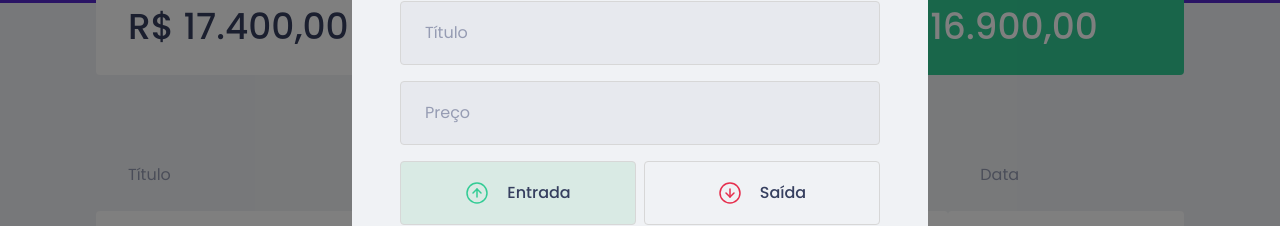
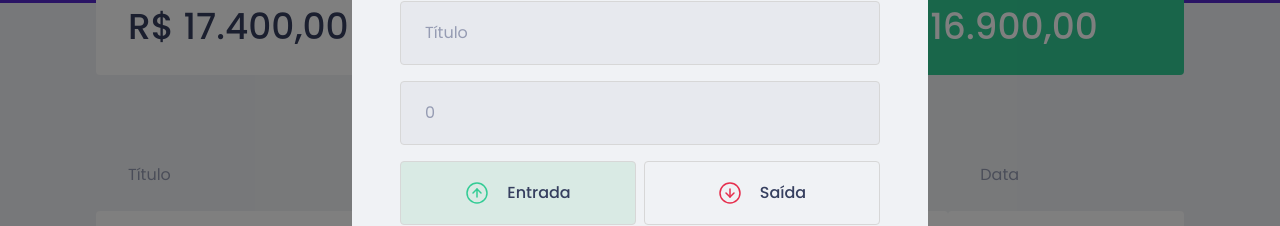
Before and after one commit to duardodev/dtmoney, a React (Vite) app: page / in a window 1280 px wide. Both pictures are taken after a click on the button "Nova transação". Shown: the part 237-463 px from the top of the page. Built offline with nearby package versions, Linux system fonts and the light colour scheme; no server answers; what miragejs would draw is missing.

Commit message:
feat: inserting form data into API

```diff
--- a/src/components/NewTransactionModal/index.tsx
+++ b/src/components/NewTransactionModal/index.tsx
@@ -1,10 +1,12 @@
+import { FormEvent, useState } from 'react'
 import Modal from 'react-modal'
 import { Container, TransactionTypeContainer, RadioBox } from './styles'
 
 import closeIcon from '../../assets/close.svg'
 import incomeIcon from '../../assets/income.svg'
 import outcomeIcon from '../../assets/outcome.svg'
-import { useState } from 'react'
+
+import { api } from '../../services/api'
 
 interface NewTransactionModalProps {
   isOpen: boolean;
@@ -12,7 +14,23 @@ interface NewTransactionModalProps {
 }
 
 export function NewTransactionModal({ isOpen, onRequestClose }: NewTransactionModalProps) {
+  const [title, setTitle] = useState('')
+  const [value, setValue] = useState(0)
+  const [category, setCategory] = useState('')
   const [type, setType] = useState('deposit')
+
+  function handleCreateNewTransaction(event: FormEvent) {
+    event.preventDefault()
+
+    const data = {
+      title,
+      value,
+      category,
+      type
+    }
+
+    api.post('/transactions', data)
+  }
 
   return (
     <Modal
@@ -29,17 +47,21 @@ export function NewTransactionModal({ isOpen, onRequestClose }: NewTransactionMo
         <img src={closeIcon} alt="Fechar modal" />
       </button>
 
-      <Container>
+      <Container onSubmit={handleCreateNewTransaction}>
         <h2>Cadastrar transação</h2>
 
         <input
           type="text"
           placeholder="Título"
+          value={title}
+          onChange={event => setTitle(event.target.value)}
         />
 
         <input
           type="number"
-          placeholder="Preço"
+          placeholder="Valor"
+          value={value}
+          onChange={event => setValue(Number(event.target.value))}
         />
 
         <TransactionTypeContainer>
@@ -67,6 +89,8 @@ export function NewTransactionModal({ isOpen, onRequestClose }: NewTransactionMo
         <input
           type="text"
           placeholder="Categoria"
+          value={category}
+          onChange={event => setCategory(event.target.value)}
         />
 
         <button type="submit">
--- a/src/main.tsx
+++ b/src/main.tsx
@@ -2,23 +2,24 @@ import React from 'react'
 import ReactDOM from 'react-dom'
 import { App } from './App'
 
-import { createServer } from 'miragejs'
+import { createServer, Model } from 'miragejs'
 
 createServer({
+  models: {
+    transaction: Model
+  },
+
   routes() {
     this.namespace = 'api'
 
     this.get('/transactions', () => {
-      return [
-        {
-          id: 1,
-          title: 'Transactions 1',
-          amount: 400,
-          type: 'deposit',
-          category: 'Food',
-          createDat: new Date()
-        }
-      ]
+      return this.schema.all('transaction')
+    })
+
+    this.post('/transactions', (schema, request) => {
+      const data = JSON.parse(request.requestBody)
+
+      return schema.create('transaction', data)
     })
   }
 })
```
